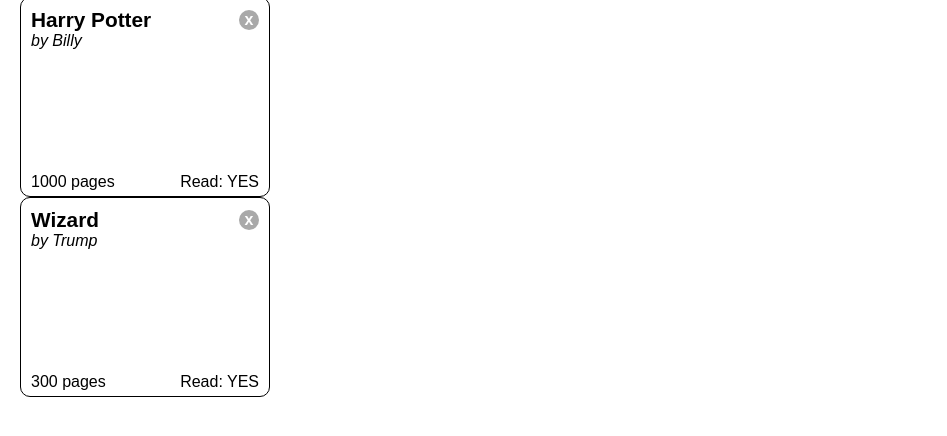
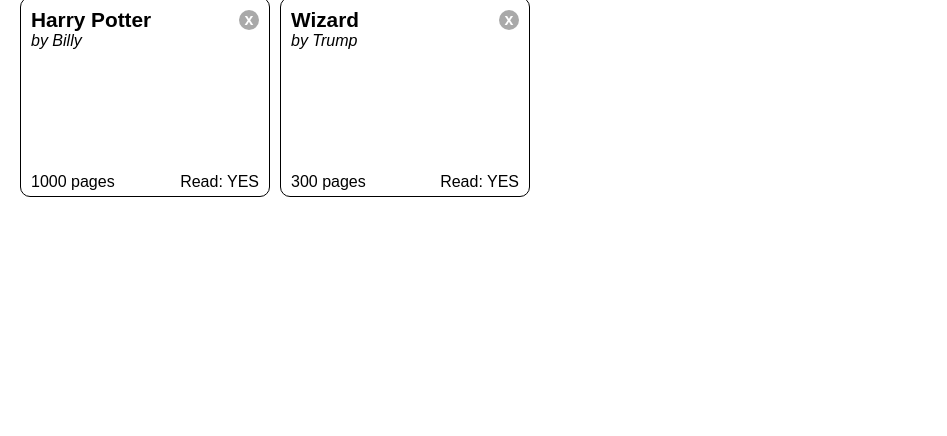
Before and after one commit to mattbuckwell/odin-library, a plain HTML site: page index.html in a window 1280 px wide. Shown: the part 102-538 px from the top of the page, without its empty margins (0-947 px from the left). Drawn offline with Linux system fonts and the light colour scheme.

Commit message:
Add style to the library container

```diff
--- a/css/style.css
+++ b/css/style.css
@@ -19,6 +19,11 @@ h1 {
 .container {
     width: 100vw;
     height: 100vh;
+}
+
+.library-container {
+    display: flex;
+    gap: 10px;
 }
 
 dialog {
--- a/js/app.js
+++ b/js/app.js
@@ -3,6 +3,7 @@ const myLibrary = [];
 const container = document.querySelector(".container");
 
 const libraryContainer = document.createElement("div");
+libraryContainer.classList.add("library-container");
 container.appendChild(libraryContainer);
 
 const dialog = document.querySelector("dialog");
```
